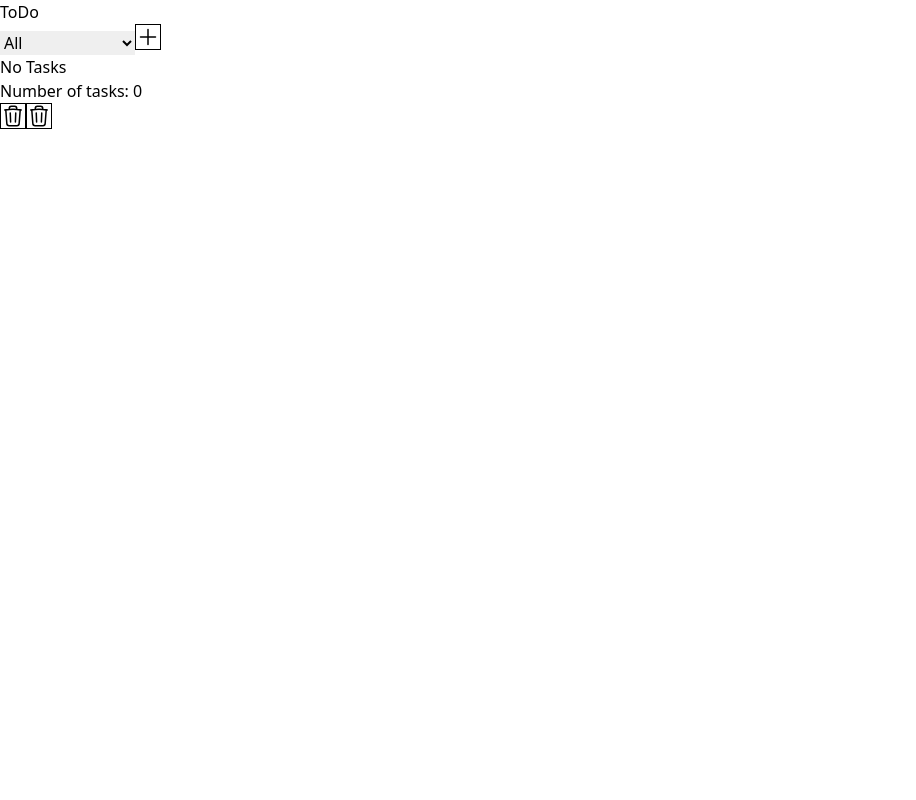
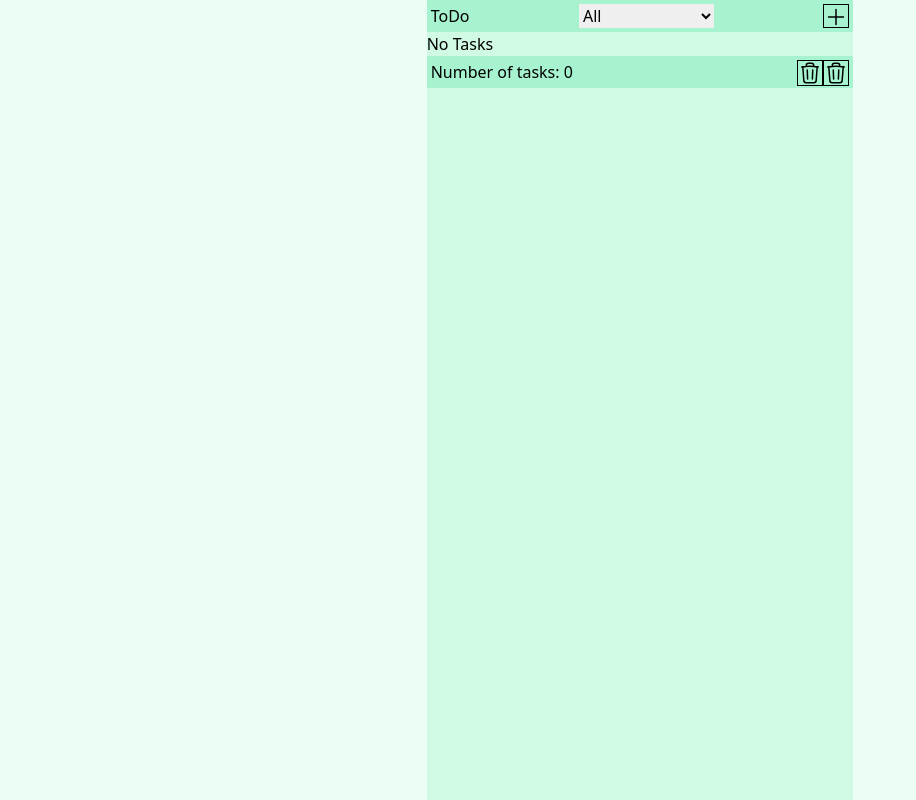
Before and after one commit to deaDKn19ht/ToDo, a Vue app: page / in a window 1280 px wide. Shown: the whole page, without its empty margins (0-916 px from the left). Built offline with nearby package versions, Linux system fonts and the light colour scheme.

Commit message:
getting started with styles

```diff
--- a/index.html
+++ b/index.html
@@ -5,8 +5,8 @@
     <meta name="viewport" content="width=device-width, initial-scale=1.0" />
     <title>ToDo</title>
   </head>
-  <body>
-    <div id="app"></div>
+  <body class="flex justify-center bg-emerald-50">
+    <div id="app" class="h-screen w-4/12 bg-emerald-100"></div>
     <script type="module" src="/src/main.js"></script>
   </body>
 </html>
--- a/src/App.vue
+++ b/src/App.vue
@@ -9,12 +9,13 @@
     const ToDoStore = useToDoStore();
 </script>
 
-<template>
-    <ToDoHeader />
-    <tasksList />
-    <ToDoFooter />
-    <AddTask_Modal v-if="ToDoStore.visibility" />
-
+<template class="flex">
+    <ToDoHeader class="flex justify-between h-8 w-full p-1 bg-emerald-200" />
+    <tasksList class="grow w-full " />
+    <ToDoFooter class="flex justify-between h-8 w-full p-1 bg-emerald-200" />
+    <Teleport to="body">
+    <AddTask_Modal v-if="ToDoStore.visibility" class="w-3/12 flex flex-col absolute self-center"  />
+    </Teleport>
 </template>
 
 <style scoped>
--- a/src/components/AddTask_Modal.vue
+++ b/src/components/AddTask_Modal.vue
@@ -1,7 +1,7 @@
 <template>
     <div>
         <input type="text" v-model.trim="ToDoStore.task.title" @keyup.enter="ToDoStore.addTask">
-        <textarea v-model="ToDoStore.task.comment" @keyup.enter="ToDoStore.addTask"></textarea>
+        <textarea v-model="ToDoStore.task.comment" @keyup.enter="ToDoStore.addTask" maxlength="240" class="resize-none h-48"></textarea>
         <button @click="ToDoStore.addTask">Add</button>
     </div>
 </template>
--- a/src/components/ToDoFooter.vue
+++ b/src/components/ToDoFooter.vue
@@ -1,6 +1,7 @@
 <template>
     <div>
         <p>Number of tasks: {{ ToDoStore.filterTasks.length }}</p>
+        <span>
         <button @click="ToDoStore.cleareCompleteTasks" title="Cleare Complete Tasks">
             <svg xmlns="http://www.w3.org/2000/svg" fill="none" viewBox="0 0 24 24" stroke-width="1.5" stroke="currentColor"
                 class="w-6 h-6">
@@ -15,6 +16,7 @@
                     d="M14.74 9l-.346 9m-4.788 0L9.26 9m9.968-3.21c.342.052.682.107 1.022.166m-1.022-.165L18.16 19.673a2.25 2.25 0 01-2.244 2.077H8.084a2.25 2.25 0 01-2.244-2.077L4.772 5.79m14.456 0a48.108 48.108 0 00-3.478-.397m-12 .562c.34-.059.68-.114 1.022-.165m0 0a48.11 48.11 0 013.478-.397m7.5 0v-.916c0-1.18-.91-2.164-2.09-2.201a51.964 51.964 0 00-3.32 0c-1.18.037-2.09 1.022-2.09 2.201v.916m7.5 0a48.667 48.667 0 00-7.5 0" />
             </svg>
         </button>
+        </span>
     </div>
 </template>
 <script setup>
```
